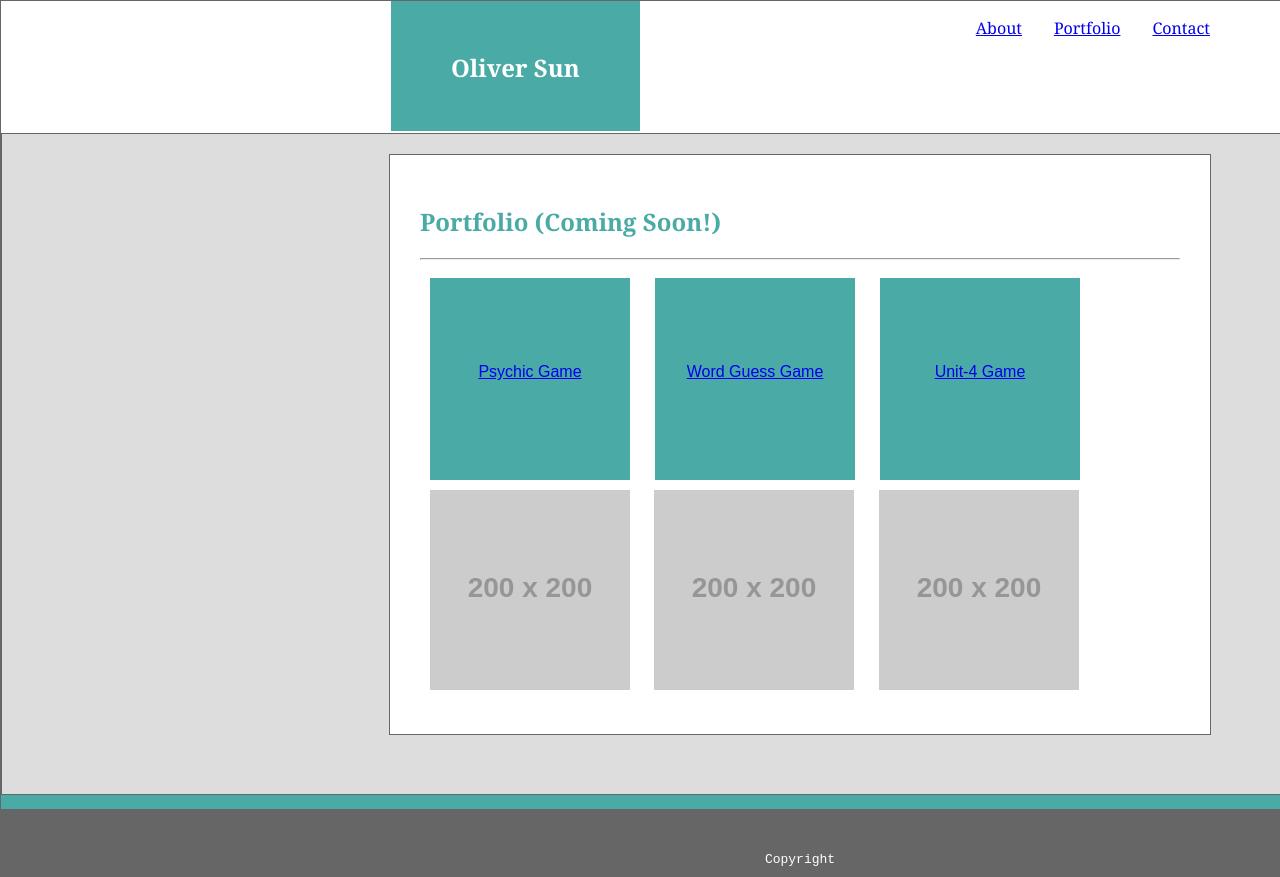
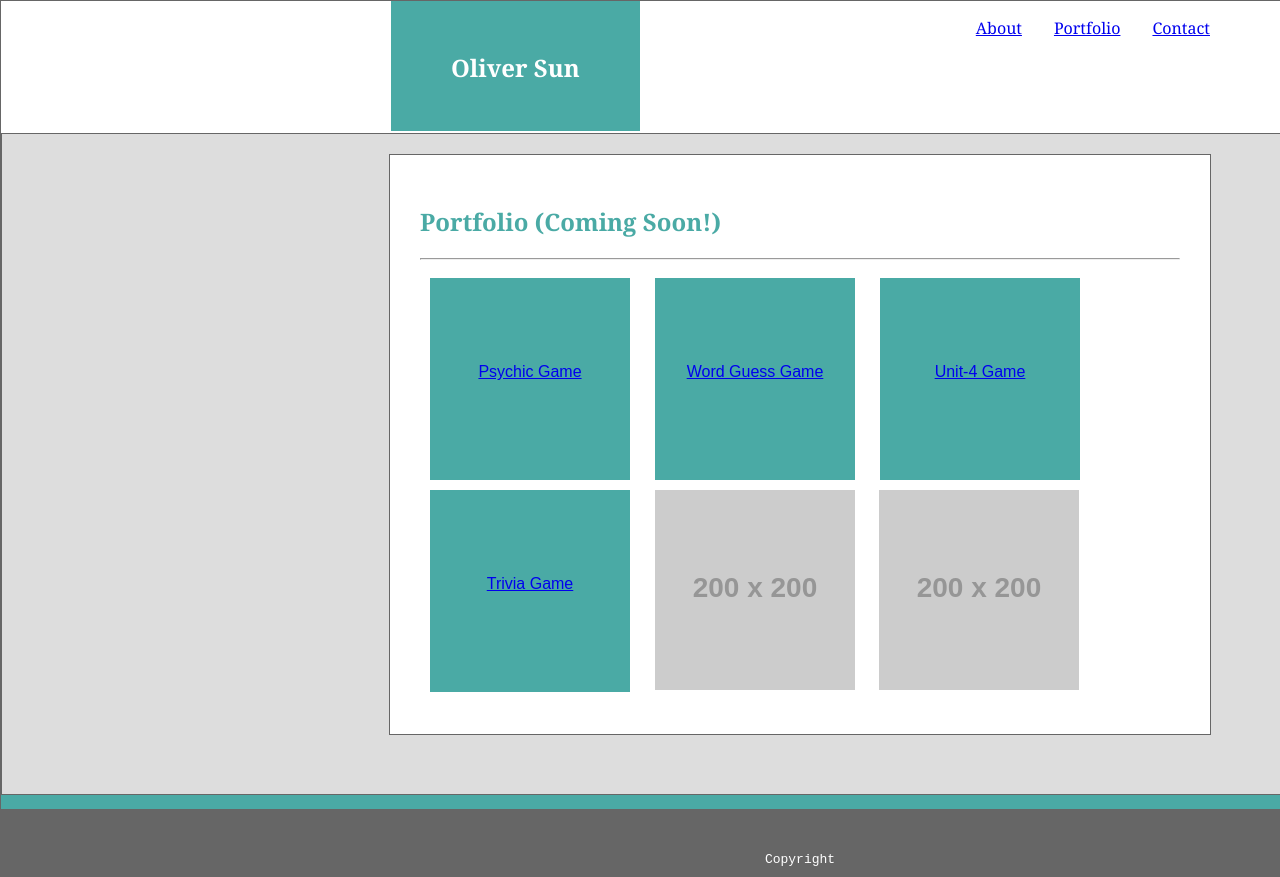
Before and after one commit to Olisun/Responsive-Portfolio, a plain HTML site: page portfolio.html in a window 1280 px wide. Shown: the top 877 px of the page. Drawn offline with Linux system fonts and the light colour scheme; placeholder pictures from the web are drawn by us.

Commit message:
added link to portfolio page for Trivia Game

```diff
--- a/portfolio.html
+++ b/portfolio.html
@@ -43,7 +43,9 @@
         <div class="javascript-game">
           <a href="https://olisun.github.io/unit-4-game/index.html">Unit-4 Game</a>
         </div>
-        <img src="https://placehold.it/200x200" id="img-portfolio" alt="placeholder ">
+        <div class="javascript-game">
+          <a href="https://olisun.github.io/TriviaGame/index.html">Trivia Game</a>
+        </div>
         <img src="https://placehold.it/200x200" id="img-portfolio" alt="placeholder ">
         <img src="https://placehold.it/200x200" id="img-portfolio" alt="placeholder ">
       </div>
```
